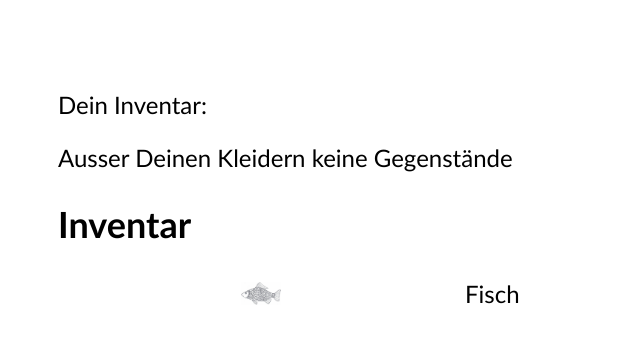
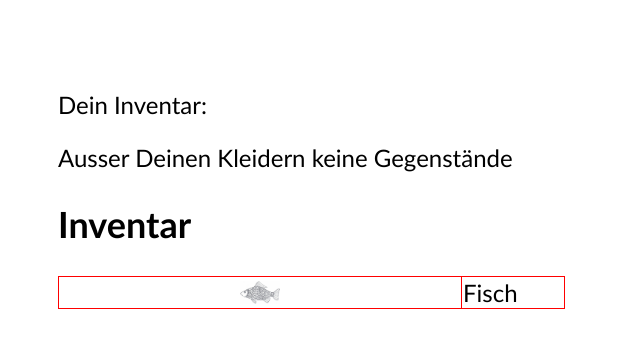
Before and after one commit to claudiopietra/Geotest, a Django app: template Geotest/templates/location.html in a window 1280 px wide. Shown: the top 348 px of the page, without its empty margins (0-640 px from the left). Run offline with Django 3.2, Linux system fonts and the light colour scheme; the template is opened without the code that fills it, so the values that code supplies are empty.

Commit message:
Update Geotest.css

```diff
--- a/static/Geotest.css
+++ b/static/Geotest.css
@@ -23,3 +23,12 @@ font-size: 150%;
 h1 {
 font-size: 250%;
 }
+
+table{
+border-collapse:collapse;
+border:1px solid #FF0000;
+}
+
+table td{
+border:1px solid #FF0000;
+}
```
